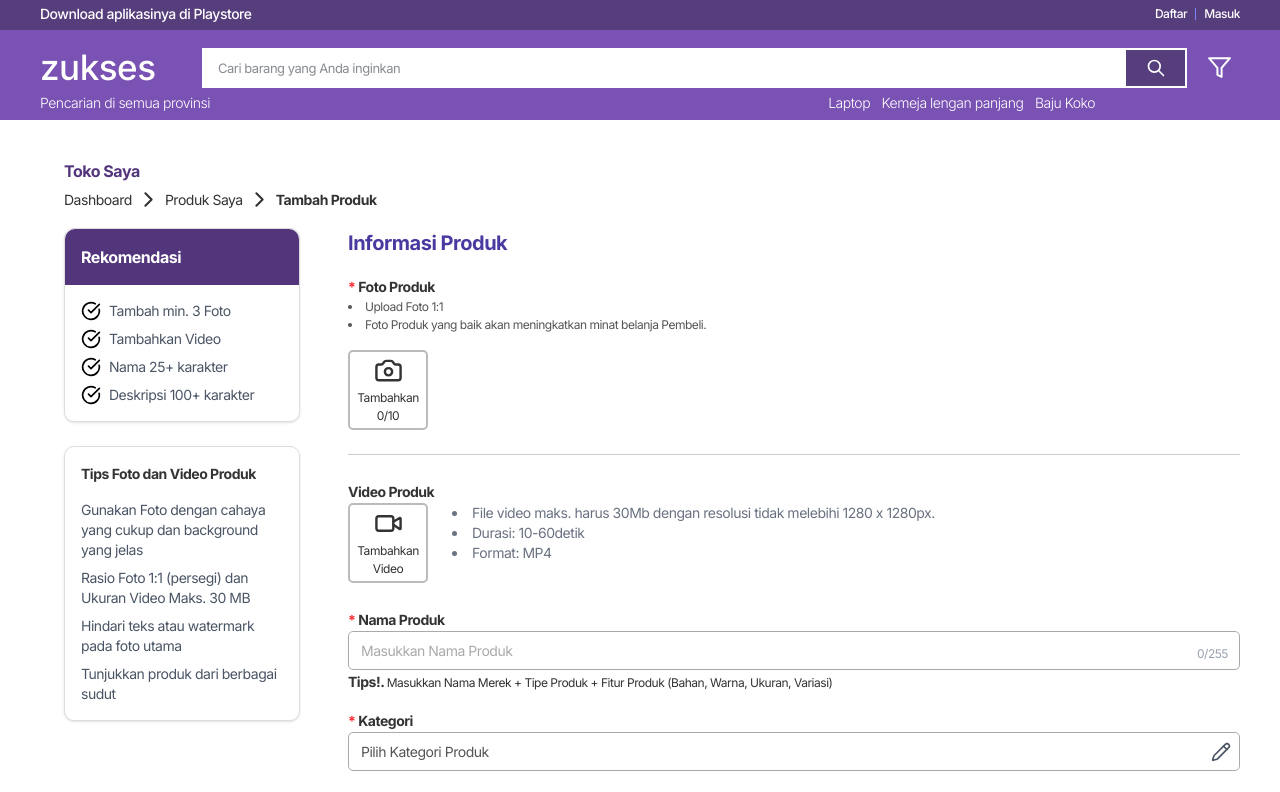
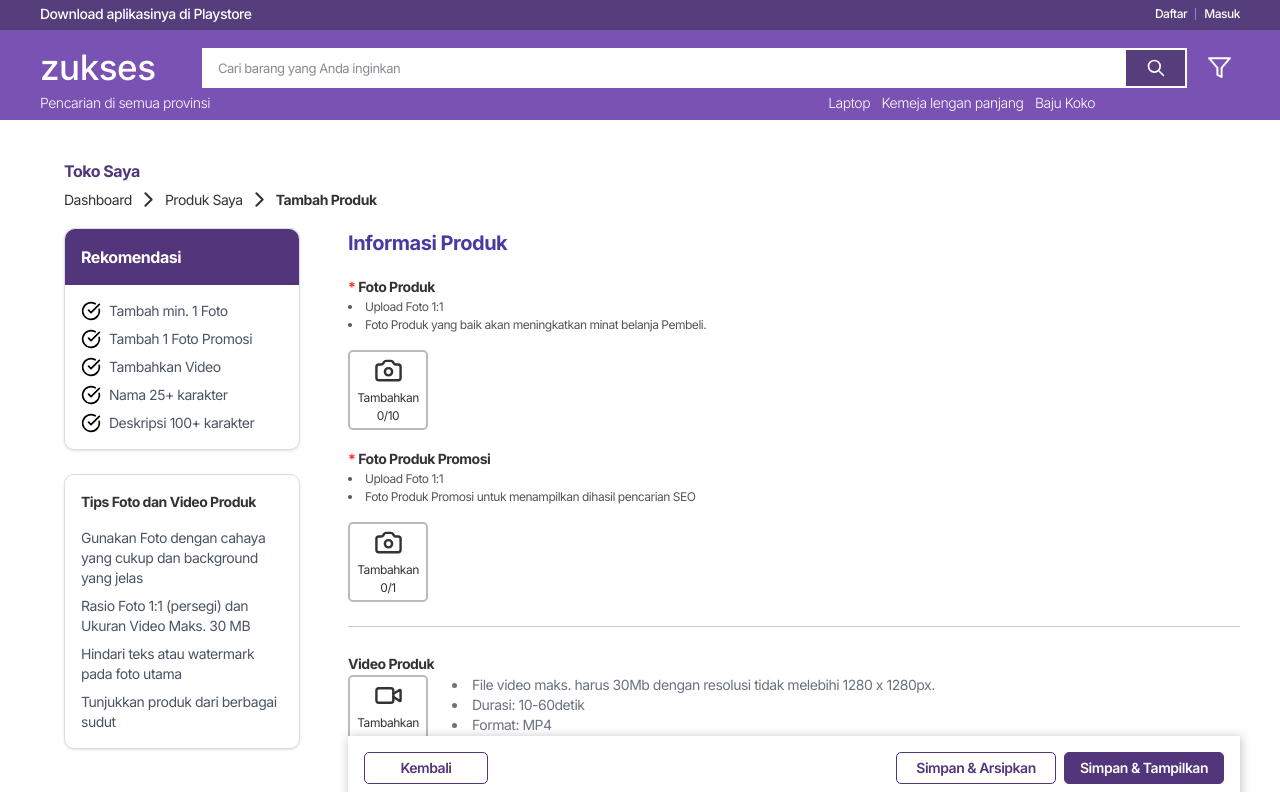
Before and after one commit to samani21/zukses, a Next.js app: page /my-store/add-product in a window 1280 px wide. Shown: the top 792 px of the page. Built offline with nearby package versions, Linux system fonts and the light colour scheme.

Commit message:
PERBAIKI ACTION MELAYANG DAN TAMBAH PRODUK PROMOSI

```diff
--- a/src/pages/my-store/add-product.tsx
+++ b/src/pages/my-store/add-product.tsx
@@ -162,6 +162,15 @@ const AddProductPage: NextPage = () => {
     { color: 'Merah', sizes: ['Besar', 'Sedang', 'Kecil'] },
     { color: 'Oranye', sizes: ['Besar', 'Sedang', 'Kecil'] },
   ];
+  const [promoImage, setPromoImage] = useState<File | null>(null);
+
+  const handlePromoImageChange = (e: React.ChangeEvent<HTMLInputElement>) => {
+    const file = e.target.files?.[0];
+    if (file) {
+      setPromoImage(file);
+    }
+  };
+
 
   return (
     <MyStoreLayout>
@@ -180,7 +189,8 @@ const AddProductPage: NextPage = () => {
             {/* Kolom Kiri */}
             <aside className="lg:col-span-1 space-y-6 sticky top-6 pr-2">
               <InfoCard title="Rekomendasi">
-                <IconLabel icon={<CheckCircle className="w-5 h-5 text-[#000000]" />} text="Tambah min. 3 Foto" />
+                <IconLabel icon={<CheckCircle className="w-5 h-5 text-[#000000]" />} text="Tambah min. 1 Foto" />
+                <IconLabel icon={<CheckCircle className="w-5 h-5 text-[#000000]" />} text="Tambah 1 Foto Promosi" />
                 <IconLabel icon={<CheckCircle className="w-5 h-5 text-[#000000]" />} text="Tambahkan Video" />
                 <IconLabel icon={<CheckCircle className="w-5 h-5 text-[#000000]" />} text="Nama 25+ karakter" />
                 <IconLabel icon={<CheckCircle className="w-5 h-5 text-[#000000]" />} text="Deskripsi 100+ karakter" />
@@ -207,6 +217,7 @@ const AddProductPage: NextPage = () => {
               <h1 className="font-bold text-[20px] text-[#483AA0] mb-4">Informasi Produk</h1>
 
               <div className="rounded-lg mb-6">
+                <div>
                   <label className="text-[#333333] font-bold text-[14px]">
                     <span className="text-red-500">*</span> Foto Produk
                   </label>
@@ -219,6 +230,23 @@ const AddProductPage: NextPage = () => {
                       <Camera className="w-[29px] h-[29px] mb-1 text-[#333333]" />
                       <span className="text-[12px] text-[#333333]">Tambahkan</span>
                       <span className="text-[12px] text-[#333333]">0/10</span>
+                    </div>
+                  </div>
+                </div>
+                <div className='mt-4'>
+                  <label className="text-[#333333] font-bold text-[14px]">
+                    <span className="text-red-500">*</span> Foto Produk Promosi
+                  </label>
+                  <div className="">
+                    <ul className="text-[12px] text-[#555555] list-disc list-inside mb-4">
+                      <li style={{ letterSpacing: "-2%" }}>Upload Foto 1:1</li>
+                      <li className=''>Foto Produk Promosi untuk menampilkan dihasil pencarian SEO</li>
+                    </ul>
+                    <div className="flex flex-col items-center justify-center w-[80px] h-[80px] border-2 border border-[#BBBBBB] rounded-[5px] text-center cursor-pointer hover:bg-gray-50">
+                      <Camera className="w-[29px] h-[29px] mb-1 text-[#333333]" />
+                      <span className="text-[12px] text-[#333333]">Tambahkan</span>
+                      <span className="text-[12px] text-[#333333]">0/1</span>
+                    </div>
                   </div>
                 </div>
                 <hr className="my-6 border-[#CCCCCC]" />
@@ -531,7 +559,7 @@ const AddProductPage: NextPage = () => {
               </div>
 
               {/* Tombol Aksi */}
-              <div className="bg-white flex justify-between items-center relative bottom-0 p-4" style={{
+              <div className="bg-white flex justify-between items-center sticky bottom-0 p-4" style={{
                 boxShadow: '1px 1px 10px rgba(0, 0, 0, 0.25)'
               }}>
                 <button className="text-[#52357B] text-[14px] font-semibold h-[32px] rounded-[5px] border w-[124px] border-[#52357B] font-medium hover:underline">Kembali</button>
```
Lines whose indentation alone changed are shown as unchanged.
